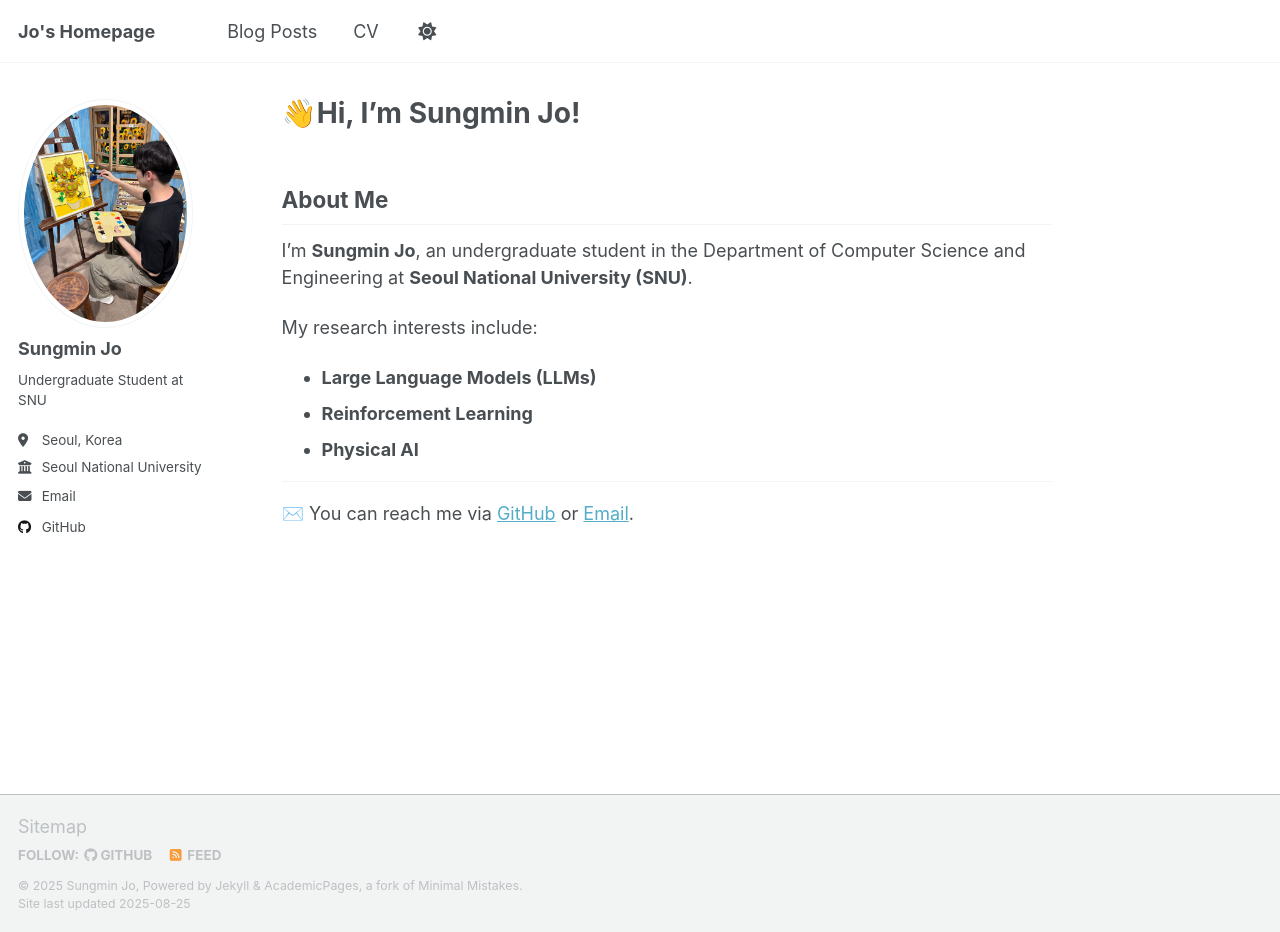
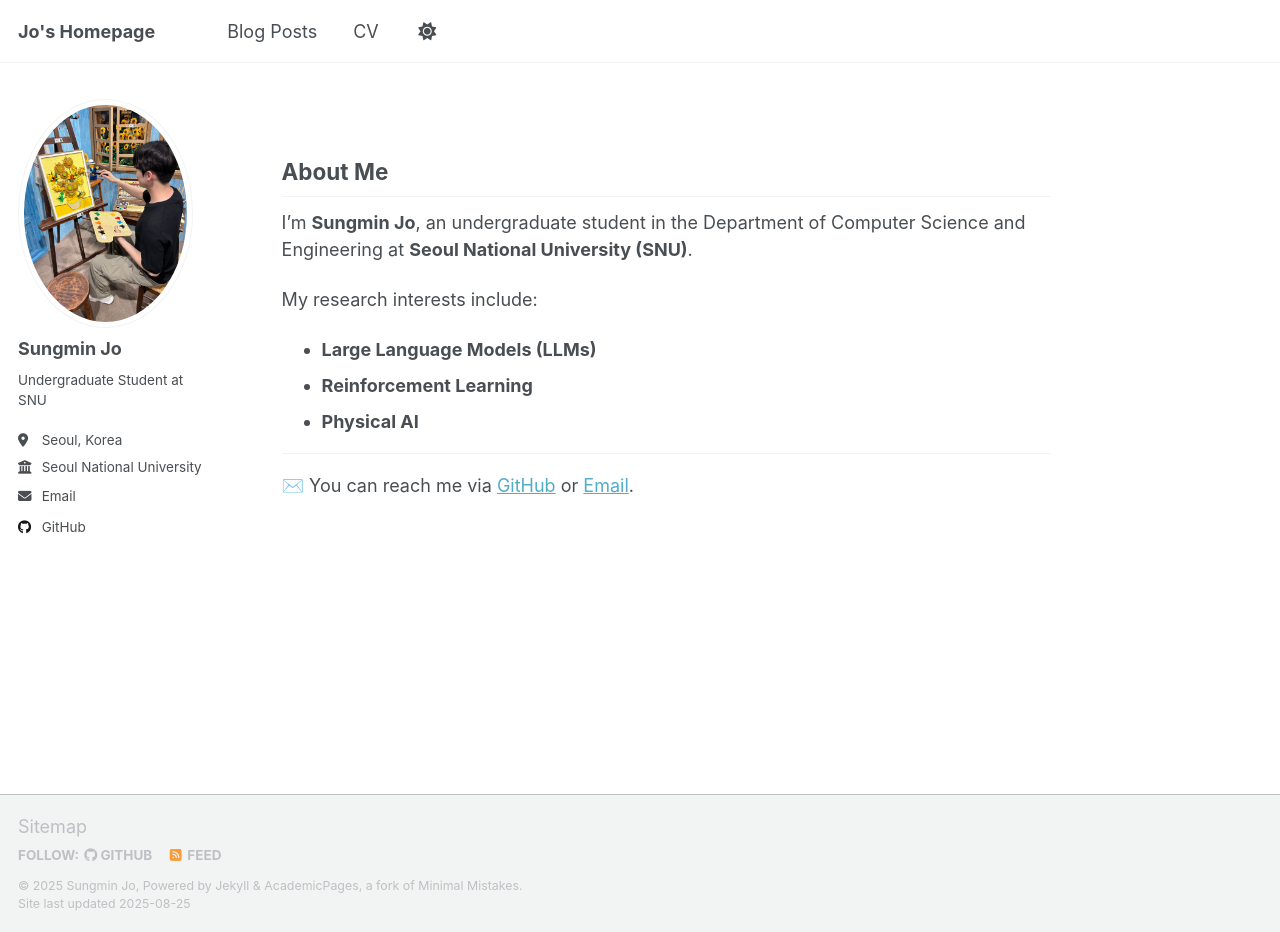
Before and after one commit to jsm0424/jsm0424.github.io, a Jekyll site: the page built from _pages/about.md, in a window 1280 px wide and 932 px high. Built offline with Jekyll 4.4.1, drawn with Linux system fonts in a browser that asks for light colours; a script that is not in the unit is left out.

Commit message:
change about.md

```diff
--- a/_pages/about.md
+++ b/_pages/about.md
@@ -1,6 +1,6 @@
 ---
 permalink: /
-title: "👋Hi, I'm Sungmin Jo!"
+title: ""
 author_profile: true
 redirect_from:
   - /about/
```
